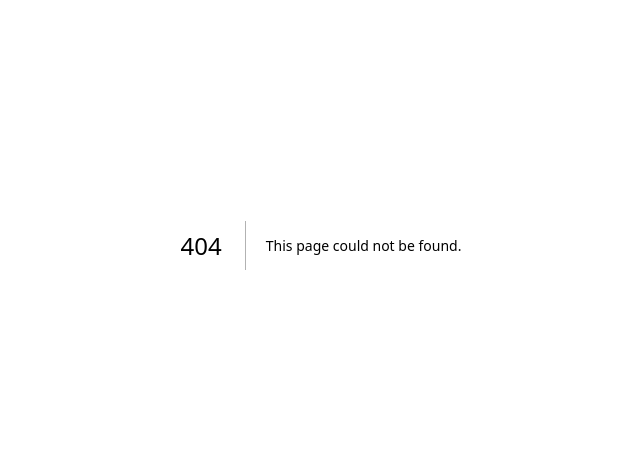
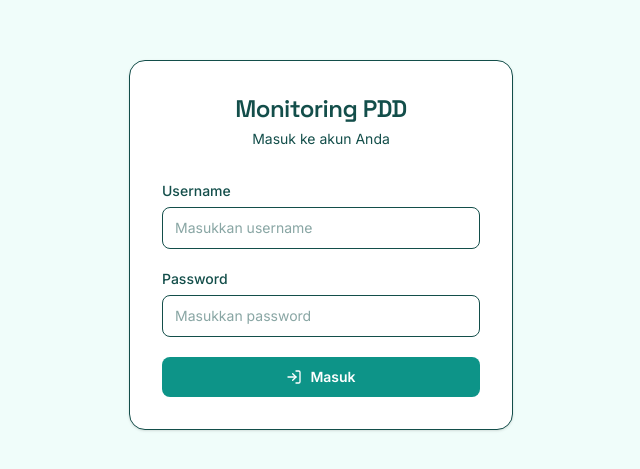
Before and after one commit to Zayaksara/pdd-monitoring, a Next.js app: page /login in a window 1280 px wide. Before the commit this address had no page. Shown: the part 155-624 px from the top of the page, without its empty margins (319-959 px from the left). Built offline with nearby package versions, Linux system fonts and the light colour scheme.

Commit message:
feat: add middleware gate, login page, and authed shell

```diff
--- /dev/null
+++ b/src/app/(app)/_components/LogoutButton.tsx
@@ -0,0 +1,21 @@
+"use client";
+
+import { LogOut } from "lucide-react";
+
+export default function LogoutButton() {
+  async function handleLogout() {
+    await fetch("/api/auth/logout", { method: "POST" });
+    window.location.href = "/login";
+  }
+
+  return (
+    <button
+      onClick={handleLogout}
+      className="flex items-center gap-2 min-h-[40px] px-3 py-2 rounded-lg text-sm font-medium text-[--muted-fg] hover:text-[--fg] hover:bg-[--muted] focus:outline-none focus:ring-2 focus:ring-[--primary] transition-colors"
+      aria-label="Keluar"
+    >
+      <LogOut size={16} />
+      <span className="hidden sm:inline">Keluar</span>
+    </button>
+  );
+}
--- /dev/null
+++ b/src/app/(app)/board/page.tsx
@@ -0,0 +1,3 @@
+export default function BoardPage() {
+  return <div className="font-heading text-xl">Papan Tugas (segera)</div>;
+}
--- /dev/null
+++ b/src/app/(app)/layout.tsx
@@ -0,0 +1,86 @@
+import { redirect } from "next/navigation";
+import Link from "next/link";
+import { LayoutGrid, Lightbulb, Users } from "lucide-react";
+import { getCurrentUser } from "@/lib/auth";
+import LogoutButton from "./_components/LogoutButton";
+
+export default async function AppLayout({
+  children,
+}: {
+  children: React.ReactNode;
+}) {
+  const user = await getCurrentUser();
+  if (!user) redirect("/login");
+
+  const roleBadgeClass =
+    user.role === "admin"
+      ? "bg-[--primary] text-[--on-primary]"
+      : "bg-[--muted] text-[--muted-fg]";
+  const roleLabel = user.role === "admin" ? "Admin" : "Anggota";
+
+  return (
+    <div className="min-h-dvh flex flex-col bg-[--bg]">
+      {/* Top nav */}
+      <header className="bg-surface border-b border-[--border] sticky top-0 z-10">
+        <div className="mx-auto max-w-5xl px-4">
+          <div className="flex items-center justify-between h-14 gap-4">
+            {/* Brand */}
+            <Link
+              href="/board"
+              className="font-heading font-semibold text-lg text-[--fg] hover:text-primary shrink-0 focus:outline-none focus:ring-2 focus:ring-[--primary] rounded"
+            >
+              Monitoring PDD
+            </Link>
+
+            {/* Nav links */}
+            <nav className="flex items-center gap-1 flex-1">
+              <Link
+                href="/board"
+                className="flex items-center gap-1.5 min-h-[40px] px-3 py-2 rounded-lg text-sm font-medium text-[--fg] hover:text-primary hover:bg-[--muted] focus:outline-none focus:ring-2 focus:ring-[--primary] transition-colors"
+              >
+                <LayoutGrid size={16} />
+                <span className="hidden sm:inline">Papan</span>
+              </Link>
+              <Link
+                href="/ideas"
+                className="flex items-center gap-1.5 min-h-[40px] px-3 py-2 rounded-lg text-sm font-medium text-[--fg] hover:text-primary hover:bg-[--muted] focus:outline-none focus:ring-2 focus:ring-[--primary] transition-colors"
+              >
+                <Lightbulb size={16} />
+                <span className="hidden sm:inline">Ide</span>
+              </Link>
+              {user.role === "admin" && (
+                <Link
+                  href="/admin/users"
+                  className="flex items-center gap-1.5 min-h-[40px] px-3 py-2 rounded-lg text-sm font-medium text-[--fg] hover:text-primary hover:bg-[--muted] focus:outline-none focus:ring-2 focus:ring-[--primary] transition-colors"
+                >
+                  <Users size={16} />
+                  <span className="hidden sm:inline">Admin</span>
+                </Link>
+              )}
+            </nav>
+
+            {/* User info + logout */}
+            <div className="flex items-center gap-2 shrink-0">
+              <div className="flex items-center gap-2 min-w-0">
+                <span className="text-sm font-medium text-[--fg] truncate max-w-[120px] hidden xs:block">
+                  {user.name}
+                </span>
+                <span
+                  className={`text-xs font-semibold px-2 py-0.5 rounded-full ${roleBadgeClass}`}
+                >
+                  {roleLabel}
+                </span>
+              </div>
+              <LogoutButton />
+            </div>
+          </div>
+        </div>
+      </header>
+
+      {/* Page content */}
+      <main className="mx-auto max-w-5xl w-full p-4 flex-1">
+        {children}
+      </main>
+    </div>
+  );
+}
--- /dev/null
+++ b/src/app/login/page.tsx
@@ -0,0 +1,99 @@
+"use client";
+
+import { useState } from "react";
+import { LogIn } from "lucide-react";
+
+export default function LoginPage() {
+  const [username, setU] = useState("");
+  const [password, setP] = useState("");
+  const [error, setError] = useState("");
+  const [loading, setLoading] = useState(false);
+
+  async function submit(e: React.FormEvent) {
+    e.preventDefault();
+    setLoading(true);
+    setError("");
+    const res = await fetch("/api/auth/login", {
+      method: "POST",
+      headers: { "content-type": "application/json" },
+      body: JSON.stringify({ username, password }),
+    });
+    setLoading(false);
+    if (res.ok) window.location.href = "/board";
+    else setError("Username atau password salah");
+  }
+
+  return (
+    <main className="min-h-dvh flex items-center justify-center p-4 bg-[--bg]">
+      <div className="w-full max-w-sm bg-surface rounded-2xl shadow-sm border border-[--border] p-8">
+        <div className="mb-8 text-center">
+          <h1 className="font-heading font-semibold text-2xl text-[--fg] tracking-tight">
+            Monitoring PDD
+          </h1>
+          <p className="mt-1 text-sm text-[--muted-fg]">Masuk ke akun Anda</p>
+        </div>
+
+        <form onSubmit={submit} className="space-y-5">
+          <div className="space-y-1.5">
+            <label
+              htmlFor="username"
+              className="block text-sm font-medium text-[--fg]"
+            >
+              Username
+            </label>
+            <input
+              id="username"
+              type="text"
+              autoComplete="username"
+              required
+              value={username}
+              onChange={(e) => setU(e.target.value)}
+              className="w-full rounded-lg border border-[--border] bg-surface px-3 py-2.5 text-sm text-[--fg] placeholder:text-[--muted-fg] focus:outline-none focus:ring-2 focus:ring-[--primary] focus:border-[--primary] transition-colors"
+              placeholder="Masukkan username"
+            />
+          </div>
+
+          <div className="space-y-1.5">
+            <label
+              htmlFor="password"
+              className="block text-sm font-medium text-[--fg]"
+            >
+              Password
+            </label>
+            <input
+              id="password"
+              type="password"
+              autoComplete="current-password"
+              required
+              value={password}
+              onChange={(e) => setP(e.target.value)}
+              className="w-full rounded-lg border border-[--border] bg-surface px-3 py-2.5 text-sm text-[--fg] placeholder:text-[--muted-fg] focus:outline-none focus:ring-2 focus:ring-[--primary] focus:border-[--primary] transition-colors"
+              placeholder="Masukkan password"
+            />
+          </div>
+
+          {error && (
+            <p className="text-sm text-[--destructive] bg-red-50 border border-red-200 rounded-lg px-3 py-2">
+              {error}
+            </p>
+          )}
+
+          <button
+            type="submit"
+            disabled={loading}
+            className="w-full flex items-center justify-center gap-2 min-h-[40px] rounded-lg bg-primary text-on-primary font-semibold text-sm px-4 py-2.5 hover:bg-primary-hover focus:outline-none focus:ring-2 focus:ring-[--primary] focus:ring-offset-2 disabled:opacity-50 disabled:cursor-not-allowed transition-colors"
+          >
+            {loading ? (
+              <span>Memproses...</span>
+            ) : (
+              <>
+                <LogIn size={16} />
+                <span>Masuk</span>
+              </>
+            )}
+          </button>
+        </form>
+      </div>
+    </main>
+  );
+}
--- a/src/app/page.tsx
+++ b/src/app/page.tsx
@@ -1,19 +1,5 @@
+import { redirect } from "next/navigation";
+
 export default function Home() {
-  return (
-    <main className="flex min-h-dvh items-center justify-center bg-[--bg]">
-      <div className="rounded-2xl bg-[--surface] shadow-sm border border-[--border] p-8 max-w-sm w-full text-center">
-        <h1 className="font-heading text-xl font-semibold text-[--fg] mb-2">
-          Monitoring PDD
-        </h1>
-        <p className="text-sm text-[--muted-fg]">
-          Aplikasi manajemen tugas dan Bank Ide KKN
-        </p>
-        <div className="mt-6">
-          <span className="inline-block rounded-full bg-[--primary] text-[--on-primary] text-xs font-mono px-3 py-1">
-            v0.1.0
-          </span>
-        </div>
-      </div>
-    </main>
-  );
+  redirect("/board");
 }
--- /dev/null
+++ b/src/middleware.ts
@@ -0,0 +1,15 @@
+import { NextRequest, NextResponse } from "next/server";
+import { SESSION_COOKIE } from "@/lib/session";
+
+export function middleware(req: NextRequest) {
+  const hasSession = req.cookies.has(SESSION_COOKIE);
+  const { pathname } = req.nextUrl;
+  const isLogin = pathname === "/login";
+  if (!hasSession && !isLogin) return NextResponse.redirect(new URL("/login", req.url));
+  if (hasSession && isLogin) return NextResponse.redirect(new URL("/board", req.url));
+  return NextResponse.next();
+}
+
+export const config = {
+  matcher: ["/((?!api/auth|_next/static|_next/image|favicon.ico).*)"],
+};
```
Also changed, not shown: package.json (+7 -1 lines), 1 other file (tests, documents, lock files or other folders).
